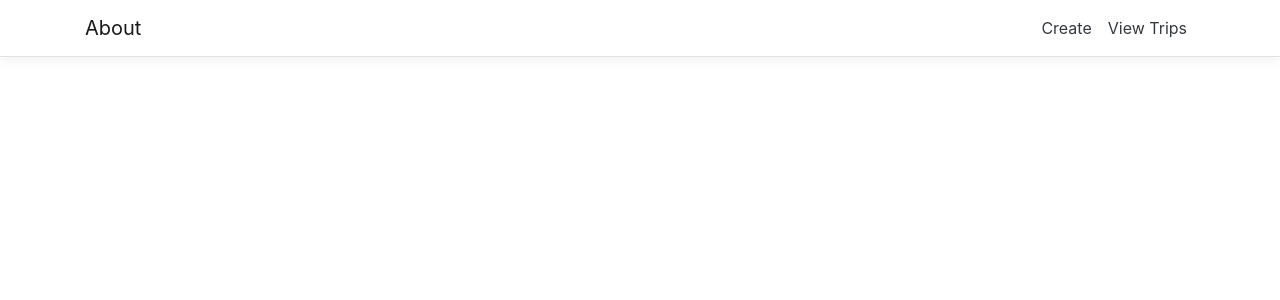
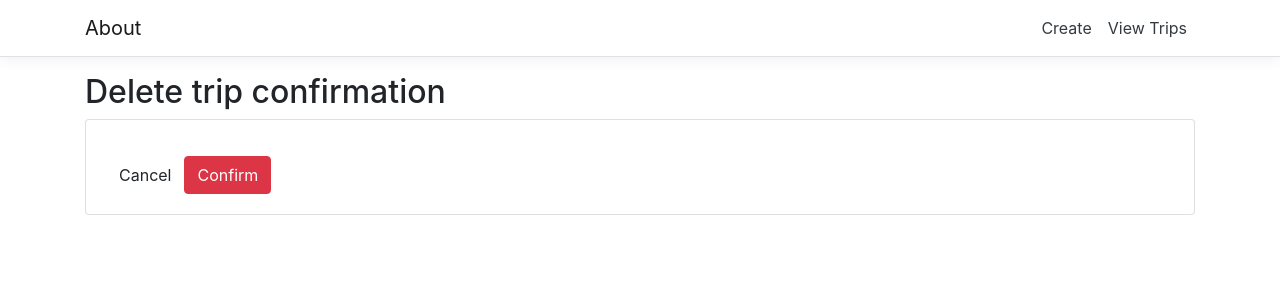
Before and after one commit to DimaBryuhanov/Trips, a React (Create React App) app in the folder ClientApp/: page /delete/1 in a window 1280 px wide. Shown: the top 300 px of the page. Built offline with nearby package versions, Linux system fonts and the light colour scheme; no server answers.

Commit message:
added Delete functionality

```diff
--- a/ClientApp/src/App.js
+++ b/ClientApp/src/App.js
@@ -4,6 +4,7 @@
 import { Home } from './components/Home';
 import {Create } from './components/Trip/Create';
 import { Update } from './components/Trip/Update';
+import {Delete } from './components/Trip/Delete';
 
 import './custom.css'
 import { Trips } from './components/Trip/Trips';
@@ -18,6 +19,7 @@
         <Route path='/create' component={Create} />
         <Route path='/trips' component={Trips} />
         <Route path='/update/:id' component={Update}/>
+        <Route path='/delete/:id' component={Delete}/>
       </Layout>
     );
   }
--- /dev/null
+++ b/ClientApp/src/components/Trip/Delete.jsx
@@ -0,0 +1,67 @@
+import React, { Component } from 'react';
+import axios from 'axios';
+
+export class Delete extends Component {
+
+    constructor(props) {
+        super(props);
+
+        this.onCancel = this.onCancel.bind(this);
+        this.onConfirmation = this.onConfirmation.bind(this);
+
+        this.state = {
+            name: '',
+            description: '',
+            dateStarted: null,
+            dateCompleted: null
+        }
+    }
+
+    componentDidMount(){
+        const {id} = this.props.match.params;
+        axios.get('api/Trips/SingleTrip/' + id).then(trip => {
+            const response = trip.data;
+            this.setState({
+                name:           response.name,
+                description:    response.description,
+                dateStarted:    new Date(response.dateStarted).toISOString().slice(0, 10),
+                dateCompleted:  response.dateCompleted ? new Date(response.dateCompleted).toISOString().slice(0, 10) : null
+            })
+        })
+    }
+
+    onCancel(e) {
+        const { history } = this.props;
+        history.push('/trips');
+    }
+
+    onConfirmation(e) {
+        const { id } = this.props.match.params;
+        const { history } = this.props;
+
+        axios.delete("api/Trips/DeleteTrip/" + id).then(result => {
+            history.push('/trips');
+        })
+    }
+
+    render() {
+        return (
+            <div style={{ marginTop: 10 }}>
+                <h2>Delete trip confirmation</h2>
+                <div class="card">
+                    <div class="card-body">
+                        <h4 class="card-title"> {this.state.name} </h4>
+                        <p class="card-text"> {this.state.description} </p>
+                        <button onClick={this.onCancel} class="btn btn-default">
+                            Cancel
+                    </button>
+                        <button onClick={this.onConfirmation} class="btn btn-danger">
+                            Confirm
+                    </button>
+                    </div>
+                </div>
+            </div>
+        )
+    }
+
+}
--- a/ClientApp/src/components/Trip/Trips.jsx
+++ b/ClientApp/src/components/Trip/Trips.jsx
@@ -6,6 +6,7 @@
         super(props);
 
         this.onTripUpdate = this.onTripUpdate.bind(this);
+        this.onTripDelete = this.onTripDelete.bind(this);
 
         this.state = {
             trips: [],
@@ -20,6 +21,11 @@
     onTripUpdate(id){
         const { history } = this.props;
         history.push('/update/' + id);
+    }
+
+    onTripDelete(id){
+        const { history } = this.props;
+        history.push('/delete/' + id);
     }
 
     populateTripsData() {
@@ -52,6 +58,7 @@
                                 <td>
                                     <div className='form-group'>
                                         <button onClick={() => this.onTripUpdate(trip.id)} class="btn btn-success">Update</button>
+                                        <button onClick={() => this.onTripDelete(trip.id)} class="btn btn-danger">Delete</button>
                                     </div>
                                 </td>
                             </tr>
```
Also changed, not shown: 2 other files (tests, documents, lock files or other folders).
